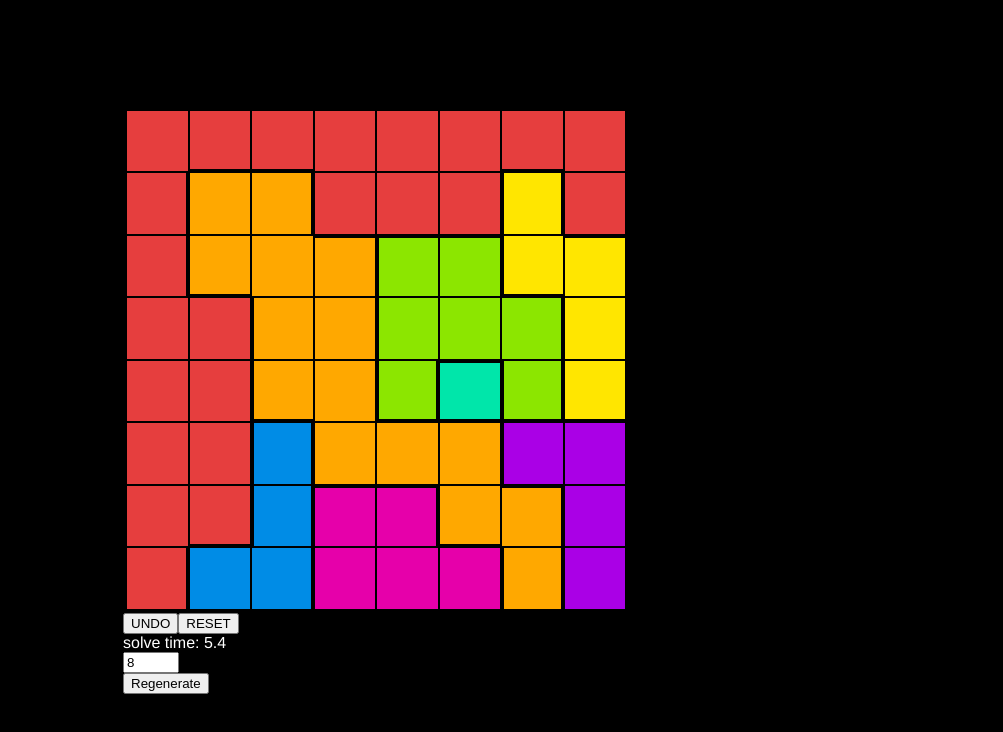
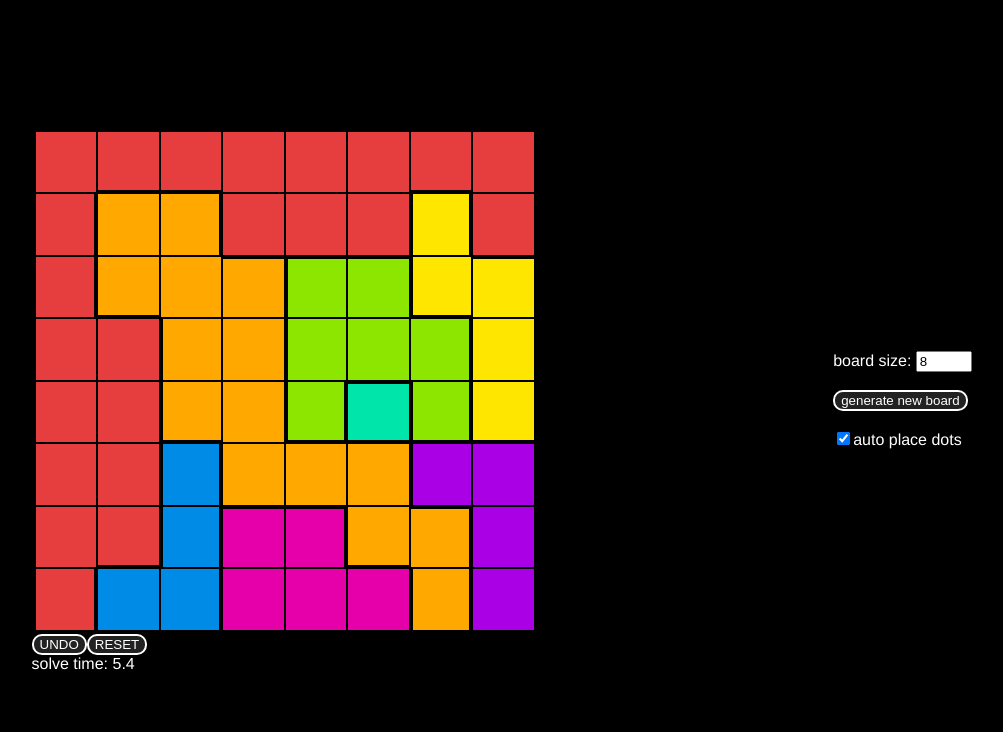
Before and after one commit to benWu26/queens, a React (Vite) app: page / in a window 1280 px wide. Shown: the top 732 px of the page, without its empty margins (264-1267 px from the left). Built offline with nearby package versions, Linux system fonts and the light colour scheme.

Commit message:
added checkbox for auto placing x's. Might add small intro page for rules later

```diff
--- a/package.json
+++ b/package.json
@@ -18,7 +18,11 @@
   },
   "devDependencies": {
     "@dagrejs/graphlib": "^2.2.4",
+    "@emotion/react": "^11.14.0",
+    "@emotion/styled": "^11.14.0",
     "@eslint/js": "^9.15.0",
+    "@mui/base": "^5.0.0-beta.68",
+    "@mui/material": "^6.3.0",
     "@types/graphlib": "^2.1.12",
     "@types/lodash": "^4.17.13",
     "@types/react": "^18.3.12",
--- a/src/Board.tsx
+++ b/src/Board.tsx
@@ -81,8 +81,8 @@ function Board(props: boardPropType) {
 
     // updates the board when a cell is clicked
     const onCellClick = useCallback((rowIndex: number, columnIndex: number): void => {
-        setBoard((b): boardType => updateBoard(rowIndex, columnIndex, b));
-    }, [])
+        setBoard((b): boardType => updateBoard(rowIndex, columnIndex, b, props.autoPlace));
+    }, [props.autoPlace])
 
     // when the mouse is dragged over a cell, invalidates the cell if the mouse is pressed
     const onDrag = useCallback((rowIndex: number, columnIndex: number): void => {
--- a/src/BoardInteractionLogic.ts
+++ b/src/BoardInteractionLogic.ts
@@ -164,7 +164,7 @@ const invalidateCellOnDrag = (rowIndex: number, columnIndex: number, board: boar
  * @param {number} columnIndex
  * @param {boardType} board
  */
-const updateBoard = (rowIndex: number, columnIndex: number, board: boardType) => { //UPDATE BOARD GETS CALLED WHEN CLICKED ONA A CELL
+const updateBoard = (rowIndex: number, columnIndex: number, board: boardType, autoPlacement: boolean) => { //UPDATE BOARD GETS CALLED WHEN CLICKED ONA A CELL
     return produce(board, (draftBoard) => {
         const clickedCell = draftBoard[rowIndex][columnIndex] as cellType;
         const currentStatus = clickedCell.playerStatus;
@@ -188,10 +188,14 @@ const updateBoard = (rowIndex: number, columnIndex: number, board: boardType) =>
         } else if (nextStatus === "star") {
             // Transition from invalid to star
             clickedCell.causes = [];
-            autoInvalidateMultipleCells(rowIndex, columnIndex, draftBoard);
+            if (autoPlacement) {
+                autoInvalidateMultipleCells(rowIndex, columnIndex, draftBoard);
+            }
         } else {
             // Transition from star to valid
-            removeInvalidationCause(rowIndex, columnIndex, draftBoard);
+            if (autoPlacement) {
+                removeInvalidationCause(rowIndex, columnIndex, draftBoard);
+            }
             reverseErrors(rowIndex, columnIndex, draftBoard);
         }
     });
--- a/src/FullGame.tsx
+++ b/src/FullGame.tsx
@@ -8,6 +8,7 @@ function FullGame() {
     const [board, setBoard] = useState<boardType | null>(null);
     const [loading, setLoading] = useState(true);
     const [boardSize, setBoardSize] = useState(8);
+    const [autoPlace, setAutoPlace] = useState(true);
 
     const generateBoard = useCallback(() => {
         setLoading(l => true);
@@ -25,22 +26,38 @@ function FullGame() {
     return (
         <div className="full-game">
             <div id="placeholder">
-                {loading ? <div className='loading-message'>loading...</div> : <Board board={board!}></Board>}
+                {loading ? <div className='loading-message'>loading...</div> : <>
+                <Board board={board!} autoPlace={autoPlace}></Board>
+
+                </>}
+
             </div>
             {loading ? null :
-            <>
-                <input type="number" id="board-size-input" name="size" min="8" max="12" value={boardSize} onChange={(e) => setBoardSize(s => parseInt(e.target.value))}/>
+            <div className='generate-puzzles'>
+                <div className="board-size-selector">
+                    <label htmlFor="board-size-input">board size: </label>
+                    <input type="number" id="board-size-input" name="size" min="4" max="12" value={boardSize} onChange={(e) => setBoardSize(s => parseInt(e.target.value))}/>
+                </div>
+                <br />
                 <button
                 onClick={generateBoard}>
-                Regenerate
+                generate new board
             </button>
-            </>
+            <br />
+            <label className='x-switch'>
+                    <input type="checkbox" checked={autoPlace} onChange={(e) => setAutoPlace(e.target.checked)}/>
+                    auto place dots
+                </label>
+            </div>
 
             }
-
-
         </div>
     )
 }
 
 export default FullGame
+
+// what I want to do:
+// have the landing page be a quick ruleset/demo
+// the UI for generating puzzles should maybe be in a separate column
+// actually label the size selector
--- a/src/index.css
+++ b/src/index.css
@@ -30,8 +30,8 @@ body {
 
   width: 500px;
   height: 500px;
-  max-width: 500px;
-  max-height: 500px;
+  max-width: 80vh;
+  max-height: 80vh;
 
   display: grid;
   grid-template-columns: var(--grid-size, 1fr);
@@ -52,6 +52,7 @@ body {
 
 #root {
   height: 100%;
+  width: 100%;
 }
 
 
@@ -81,10 +82,25 @@ body {
 .full-game {
   color: white;
   height: 100%;
+  width: 100%;
+  display: grid;
+  align-items: center;
+
+  grid-template-columns: 6fr 1fr;
+}
+
+#placeholder {
   display: flex;
   flex-direction: column;
   justify-content: center;
-  align-items: start;
+  align-items: center;
+}
+
+.generate-puzzles {
+  display: flex;
+  flex-direction: column;
+  justify-content: center;
+  align-items: first baseline;
 }
 
 .loading-message {
@@ -94,3 +110,25 @@ body {
   transform: translate(-50%, -50%)
 
 }
+
+button {
+  background-color: #222222;
+  color: white;
+  border-color: white;
+  border-style: solid;
+  border-radius: 10px;
+}
+
+.x-switch {
+  width: fit-content;
+}
+
+input[type="checkbox" i] {
+  background-color: red;
+  cursor: default;
+  appearance: auto;
+  box-sizing: border-box;
+  margin: 3px 3px 3px 4px;
+  padding: initial;
+  border: initial;
+}
--- a/src/types.ts
+++ b/src/types.ts
@@ -34,7 +34,8 @@ type cellPropType = {
 type boardType = cellType[][];
 
 type boardPropType = {
-    board: boardType
+    board: boardType,
+    autoPlace: boolean,
 }
 
 type borderType = {
@@ -65,6 +66,7 @@ type boardGroupsType = {
     rows: cellGroupType[];
     columns: cellGroupType[];
     colorGroups: cellGroupType[];
+
 };
 
 // ---------------STOPWATCH------------------------
```
Also changed, not shown: 1 other file (tests, documents, lock files or other folders).
